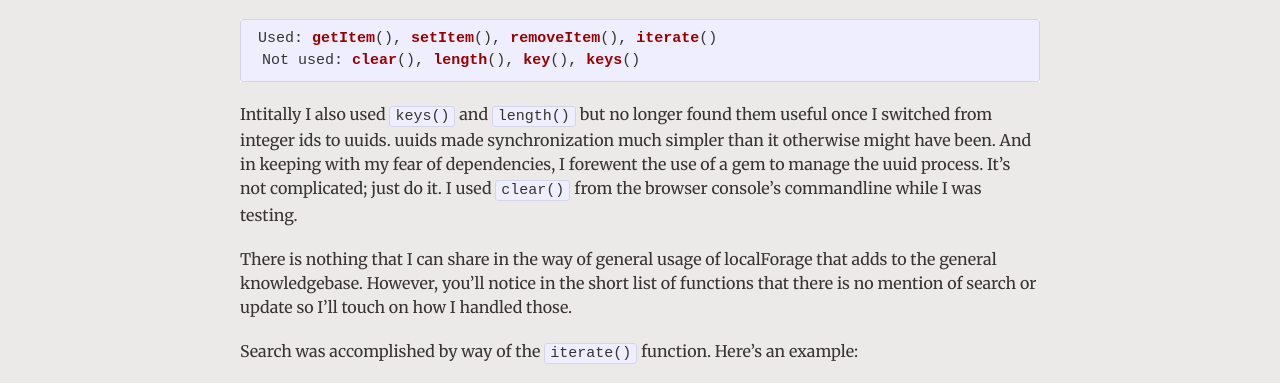
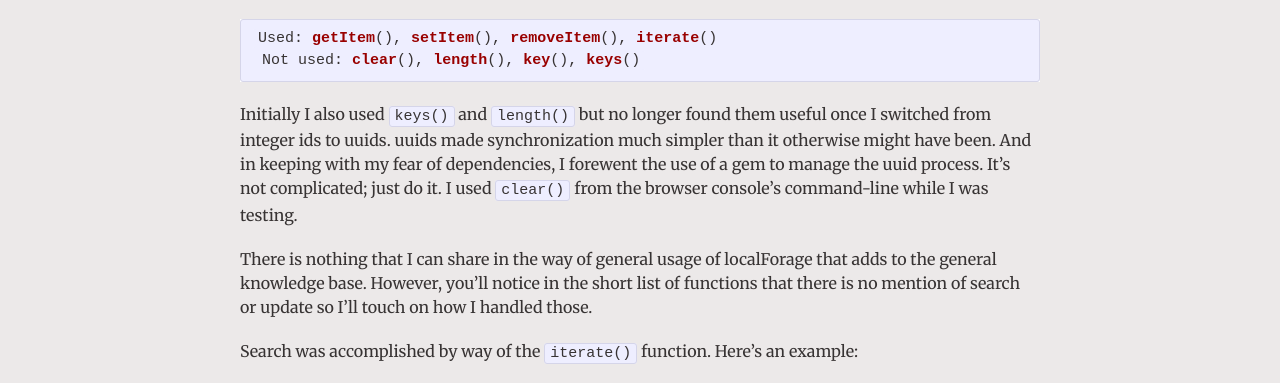
Before and after one commit to seanot/personal_page, a Jekyll site: the page built from _posts/2015-05-07-localForage.markdown, in a window 1280 px wide and 900 px high, scrolled down 921 px. Shown: the part 156-539 px from the top of the window. Built offline with Jekyll 4.4.1, drawn with Linux system fonts in a browser that asks for light colours; nearby versions of some CDN libraries; some web fonts are replaced; comment, search, counter and statistics services are not loaded.

Commit message:
edit content

```diff
--- a/_posts/2015-05-07-localForage.markdown
+++ b/_posts/2015-05-07-localForage.markdown
@@ -26,9 +25,9 @@ Learning the localForage library was pretty painless. The data API contains only
 Used: getItem(), setItem(), removeItem(), iterate()
  Not used: clear(), length(), key(), keys()
 {% endhighlight %}
-Intitally I also used `keys()` and `length()` but no longer found them useful once I switched from integer ids to uuids. uuids made synchronization much simpler than it otherwise might have been. And in keeping with my fear of dependencies, I forewent the use of a gem to manage the uuid process. It’s not complicated; just do it. I used `clear()` from the browser console's commandline while I was testing.
+Initially I also used `keys()` and `length()` but no longer found them useful once I switched from integer ids to uuids. uuids made synchronization much simpler than it otherwise might have been. And in keeping with my fear of dependencies, I forewent the use of a gem to manage the uuid process. It’s not complicated; just do it. I used `clear()` from the browser console's command-line while I was testing.
 
-There is nothing that I can share in the way of general usage of localForage that adds to the general knowledgebase. However, you’ll notice in the short list of functions that there is no mention of search or update so I’ll touch on how I handled those.
+There is nothing that I can share in the way of general usage of localForage that adds to the general knowledge base. However, you'll notice in the short list of functions that there is no mention of search or update so I’ll touch on how I handled those.
 
 Search was accomplished by way of the `iterate()` function. Here’s an example:
 {% highlight javascript %}
@@ -66,4 +65,4 @@ function generateGuid() {
 {% endhighlight %}
 Syncing with the server was simple as well but outside the scope of this post. Maybe, once I’ve refactored my JavaScript a bit more, I’ll post something on how I handled it.
 
-If you haven’t tried localForage in your web apps, you should. There is no reason, with the tools available today, that we should leave our users stranded if their internet connection goes down.
+If you haven't tried localForage in your web apps, you should. There is no reason, with the tools available today, that we should leave our users stranded if their internet connection goes down.
```
Also changed, not shown: other parts of _posts/2015-05-07-localForage.markdown (+0 -1 lines).
